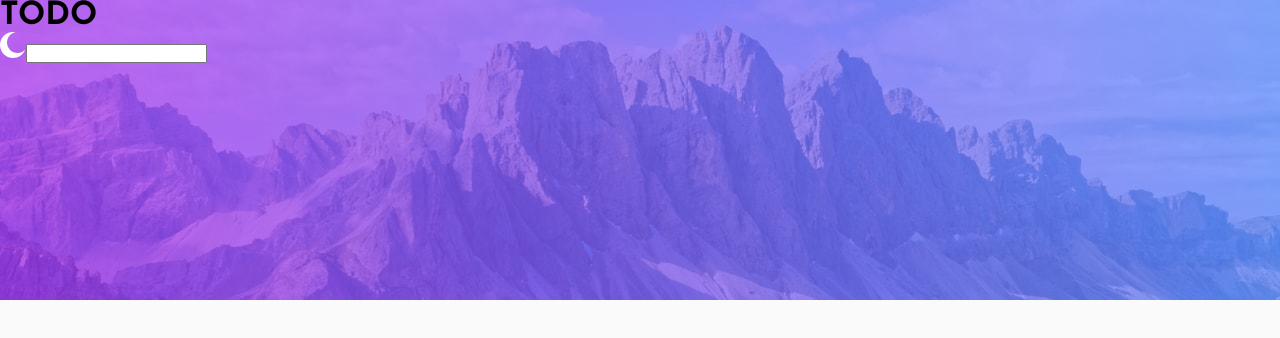
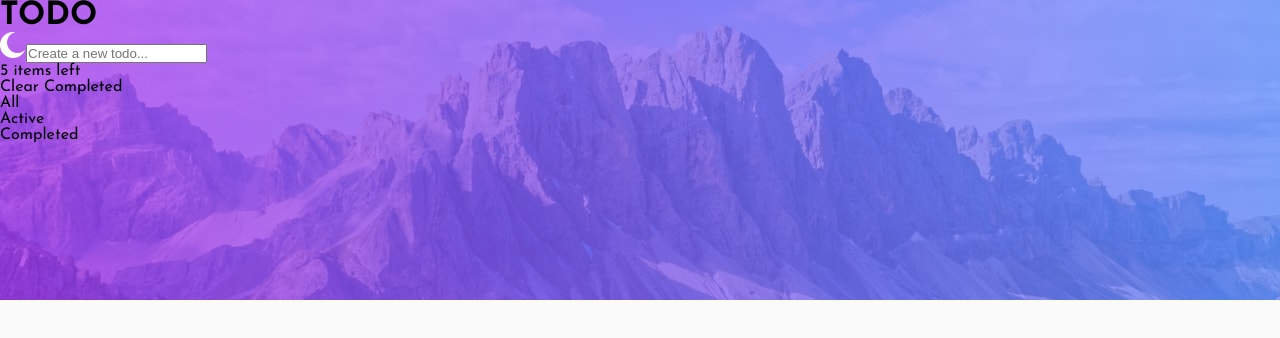
Before and after one commit to GIGAKLIBADZE/todo-app, a React (Vite) app: page / in a window 1280 px wide. Shown: the top 338 px of the page. Built offline with nearby package versions, Linux system fonts and the light colour scheme.

Commit message:
add some tags into Todos.tsx file

```diff
--- a/src/components/Todos.tsx
+++ b/src/components/Todos.tsx
@@ -1,8 +1,18 @@
 const Todos: React.FC = () => {
   return (
     <>
-      <input type="text" />
-      <div></div>
+      <input type="text" placeholder="Create a new todo..." />
+      <div>
+        <div>
+          <p>5 items left</p>
+          <p>Clear Completed</p>
+        </div>
+      </div>
+      <div>
+        <p>All</p>
+        <p>Active</p>
+        <p>Completed</p>
+      </div>
     </>
   );
 };
```
